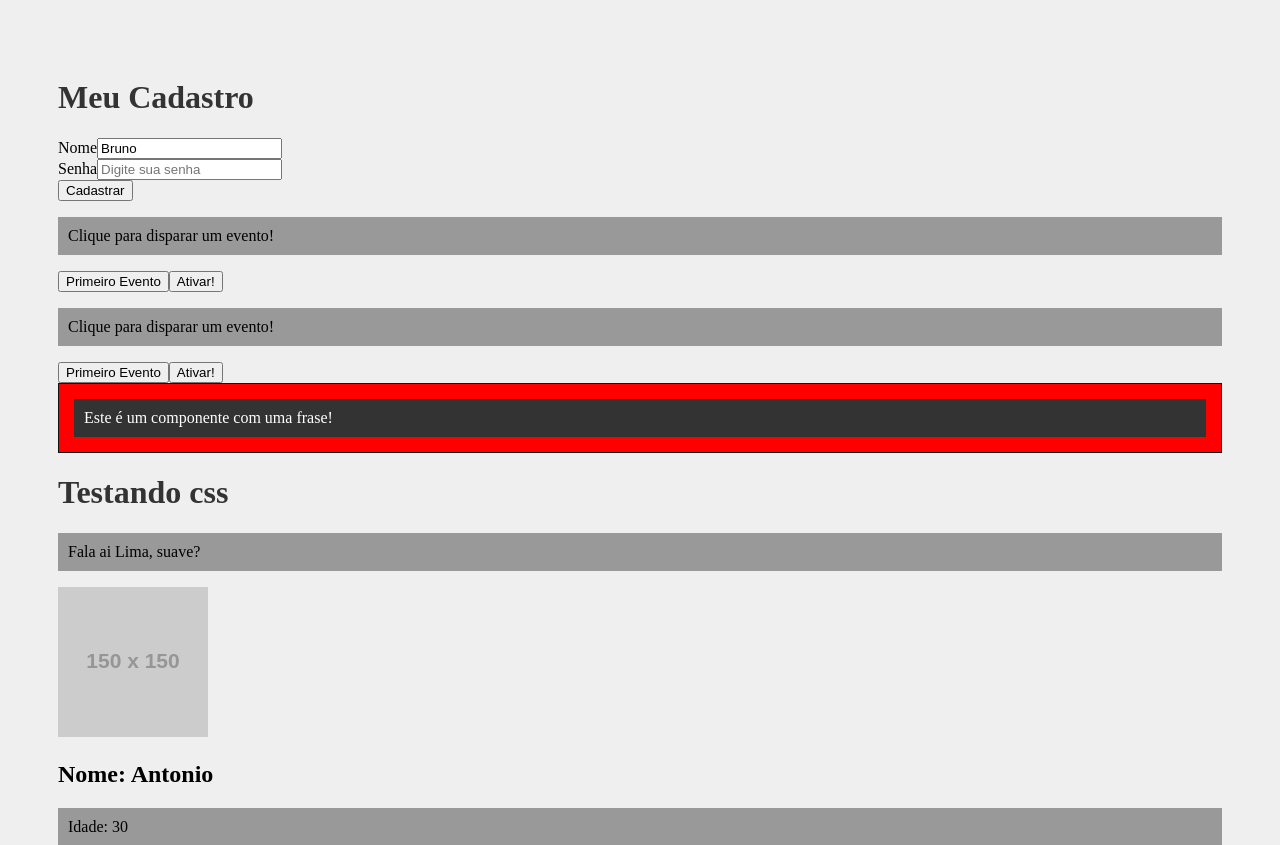
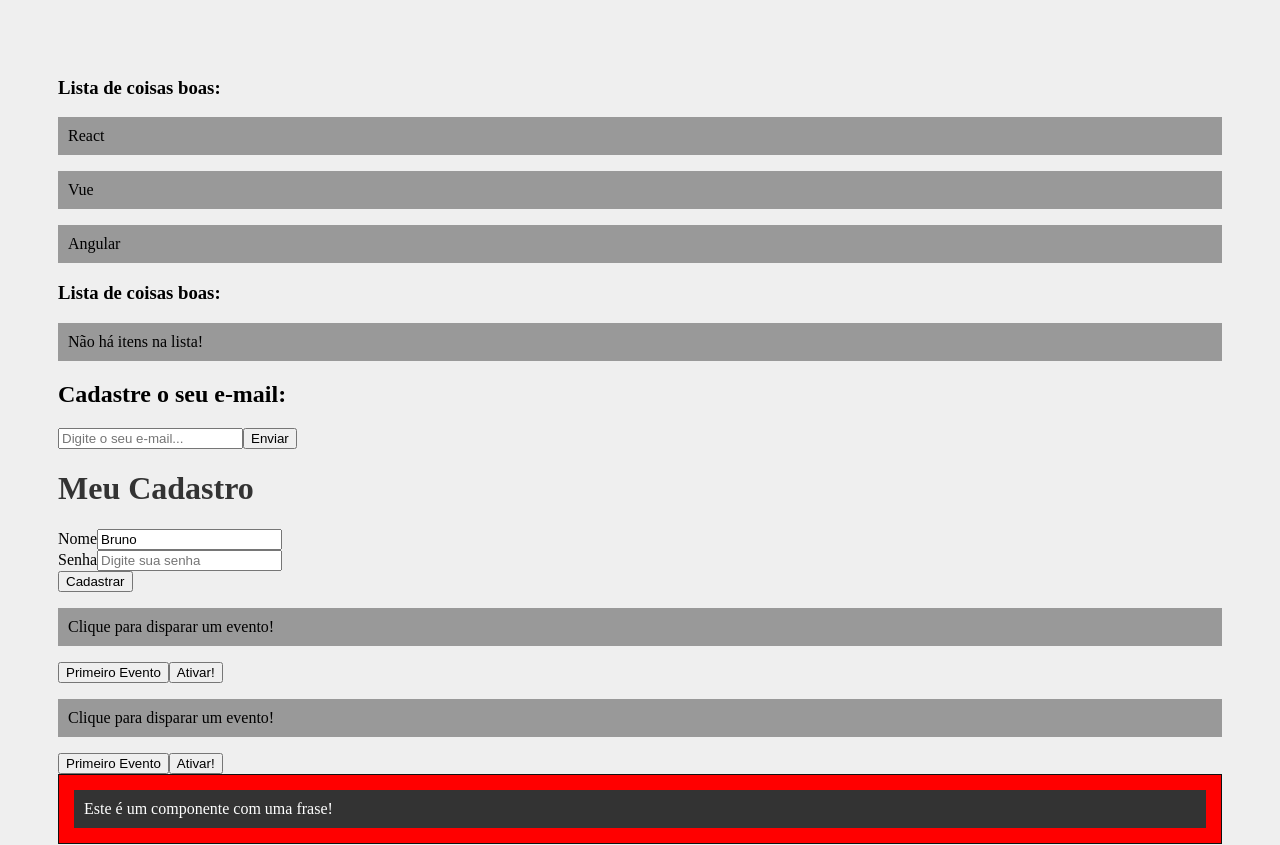
Before and after one commit to LibReact/React, a React (Create React App) app: page / in a window 1280 px wide. Shown: the top 845 px of the page. Built offline with nearby package versions, Linux system fonts and the light colour scheme.

Commit message:
Renderizando listas IF - ELSE

```diff
--- a/src/App.js
+++ b/src/App.js
@@ -4,13 +4,20 @@
 import List from './components/List';
 import Evento from './components/Evento';
 import Form from './components/Form';
+import Condicional from './components/Condicional';
+import OutraLista from './components/OutraLista';
 
 function App() {
+
+  const meusItens = ['React', 'Vue', 'Angular'];
 
   const nome = "Lima";
 
   return (
     <div className="App">
+      <OutraLista  itens={meusItens}/>
+      <OutraLista  itens={[]}/>
+      <Condicional />
       <Form />
       <Evento numero="1"/>
       <Evento numero="2"/>
--- /dev/null
+++ b/src/components/Condicional.js
@@ -0,0 +1,34 @@
+import { useState } from "react"
+
+export default function Condicional() {
+
+    const [email, setEmail] = useState();
+    const [userEmail, setUserEmail] = useState() // altera o estado do campo email no submit do form
+
+    function enviarEmail(e) {
+        e.preventDefault();
+        setUserEmail(email); // Manipulação do dado email antes de enviar.
+    }
+
+    function limparEmail() {
+        setUserEmail(); // retorna false pq esta vazio
+    }
+
+    return (
+        <div>
+            <h2>Cadastre o seu e-mail:</h2>
+            <form>
+                <input type="email" placeholder="Digite o seu e-mail..." onChange={(e) => setEmail(e.target.value)} />
+                <button onClick={enviarEmail}>Enviar</button>
+
+                {   // verifica se no userEmail existe algum valor, caso sim - concatena com && e a <div>
+                    userEmail && (
+                    <div>
+                        <p>O e-mail do usuário é: {userEmail}</p>
+                        <button onClick={limparEmail}>Limpar e-mail</button>
+                    </div>
+                )}
+            </form>
+        </div>
+    )
+}
--- /dev/null
+++ b/src/components/OutraLista.js
@@ -0,0 +1,17 @@
+export default function OutraLista({ itens }) {
+    return (
+        <>
+            <h3>Lista de coisas boas:</h3>
+            {
+                itens.length > 0 ? (
+                    itens.map((item, index) => (
+                        <p key={index}>{item}</p>
+                    ))
+                ) : (
+                    <p>Não há itens na lista!</p>
+                )
+
+            }
+        </>
+    )
+}
```
